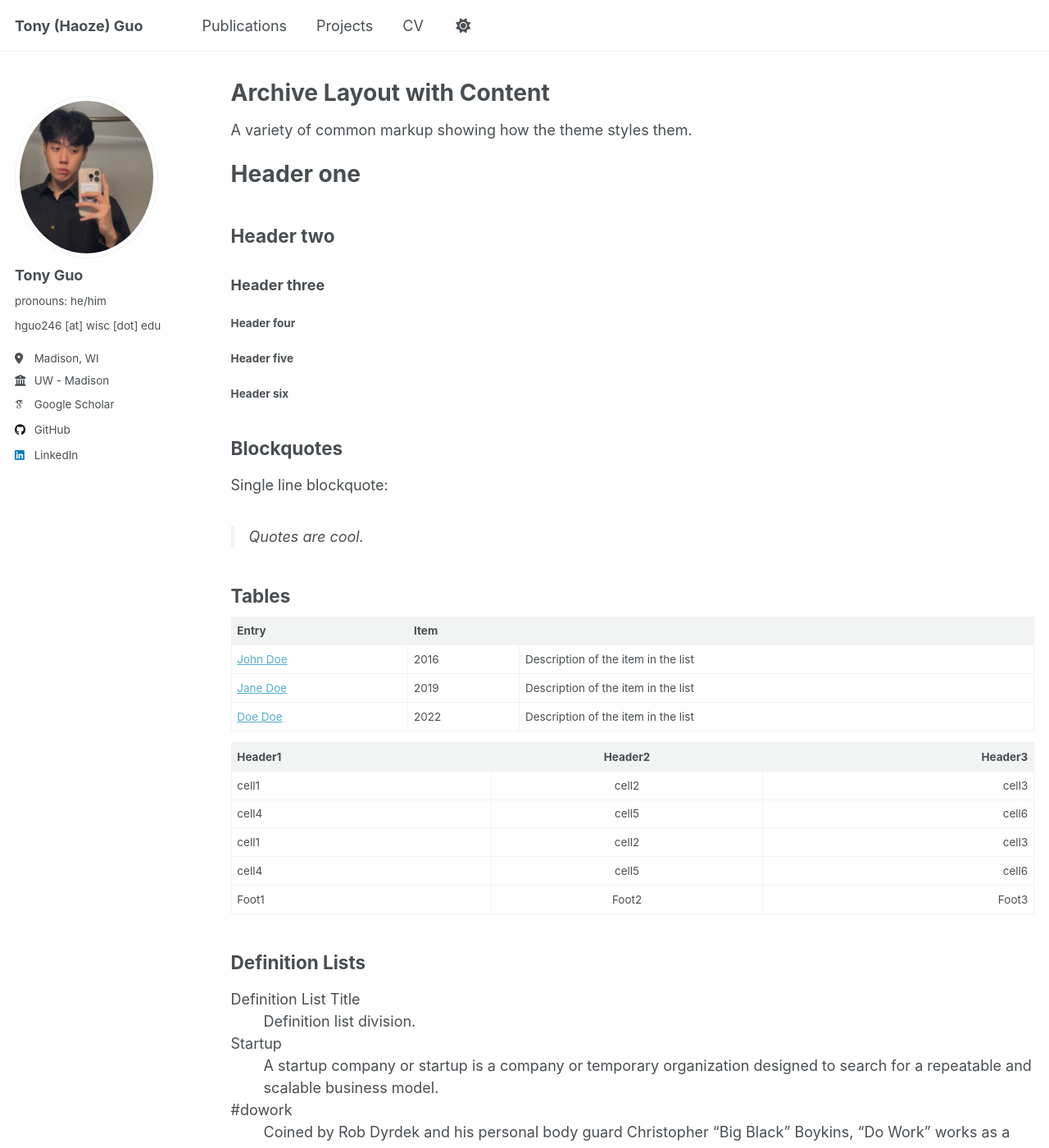
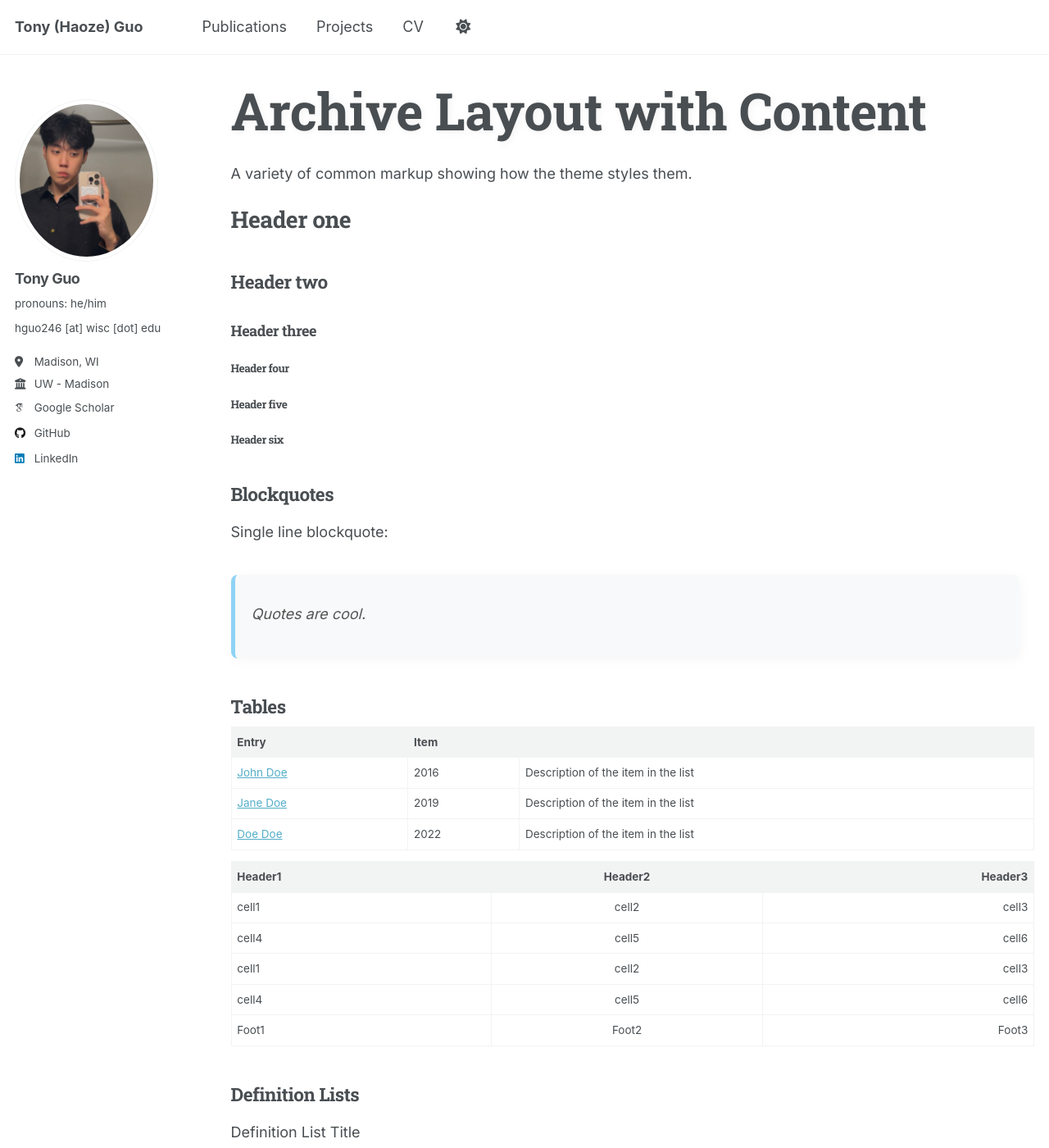
Before and after one commit to TonyGuo30/TonyGuo.github.io, a Jekyll site: the page built from _pages/archive-layout-with-content.md, in a window 1280 px wide and 1400 px high. Shown: the whole window at 82% size. Built offline with Jekyll 4.4.1, drawn with Linux system fonts in a browser that asks for light colours; some web fonts are replaced; a script that is not in the unit is left out.

Commit message:
Update _custom.scss

```diff
--- a/_sass/_custom.scss
+++ b/_sass/_custom.scss
@@ -1,28 +1,52 @@
-/* --- Custom CSS for Side-by-Side Portfolio Layout --- */
+/* --- Advanced Styling for "About Me" Page (No Link Animation) --- */
 
-/* 1. Style the main container for each portfolio item */
-.archive__item {
-  /* This "clearfix" is important to make sure the container properly wraps the floated image */
-  &::after {
-    content: "";
-    display: table;
-    clear: both;
-  }
+/* 1. Import a Modern Font from Google Fonts */
+@import url('https://fonts.googleapis.com/css2?family=Inter:wght@400;700&family=Roboto+Slab:wght@700&display=swap');
+
+/* 2. Apply Upgraded Typography */
+body {
+  font-family: 'Inter', sans-serif; /* A clean, modern font for body text */
+  line-height: 1.7; /* Improves readability */
 }
 
-/* 2. Style the image container */
-.archive__item-teaser {
-  float: left; /* This moves the image to the left */
-  width: 250px; /* Adjust the width of your image here */
-  margin-right: 2em; /* Creates space between the image and the text */
-  margin-bottom: 1.5em; /* Adds space below the image on small screens */
+h1, h2, h3, h4, h5, h6 {
+  font-family: 'Roboto Slab', serif; /* A distinct, professional font for headings */
+  letter-spacing: -0.5px; /* Tightens up letter spacing for a sharper look */
 }
 
-/* 3. Make it responsive for mobile phones */
-@media screen and (max-width: 768px) {
-  .archive__item-teaser {
-    float: none; /* Disables the float on small screens */
-    width: 100%; /* Makes the image full-width */
-    margin-right: 0; /* Removes the side margin */
-  }
+/* Make the main title pop */
+h1.page__title {
+  font-size: 3.5em; /* A bit larger for more impact */
+  text-shadow: 2px 2px 10px rgba(0, 0, 0, 0.05);
 }
+
+/* Style the bolded text to stand out more */
+strong {
+  color: #0056b3; /* A slightly different color to draw attention */
+}
+
+
+/* 3. Add "Fancy" Features & Interactive Elements */
+
+/* Keep link transitions smooth, but remove background animation */
+a {
+  transition: all 0.2s ease-in-out;
+}
+
+/* Style the horizontal lines (HR) as gradient dividers */
+hr {
+  border: 0;
+  height: 2px;
+  background-image: linear-gradient(to right, rgba(0, 0, 0, 0), rgba(0, 0, 0, 0.25), rgba(0, 0, 0, 0));
+}
+
+/* Style the NEWS blockquotes */
+blockquote {
+  border-left: 5px solid #8fd3f4; /* A colored border */
+  background-color: #f8f9fa; /* A subtle background */
+  padding: 15px 20px;
+  border-radius: 8px; /* Rounded corners */
+  box-shadow: 3px 3px 15px rgba(0, 0, 0, 0.03); /* A very subtle shadow */
+  font-style: italic;
+  color: #555;
+}
```
